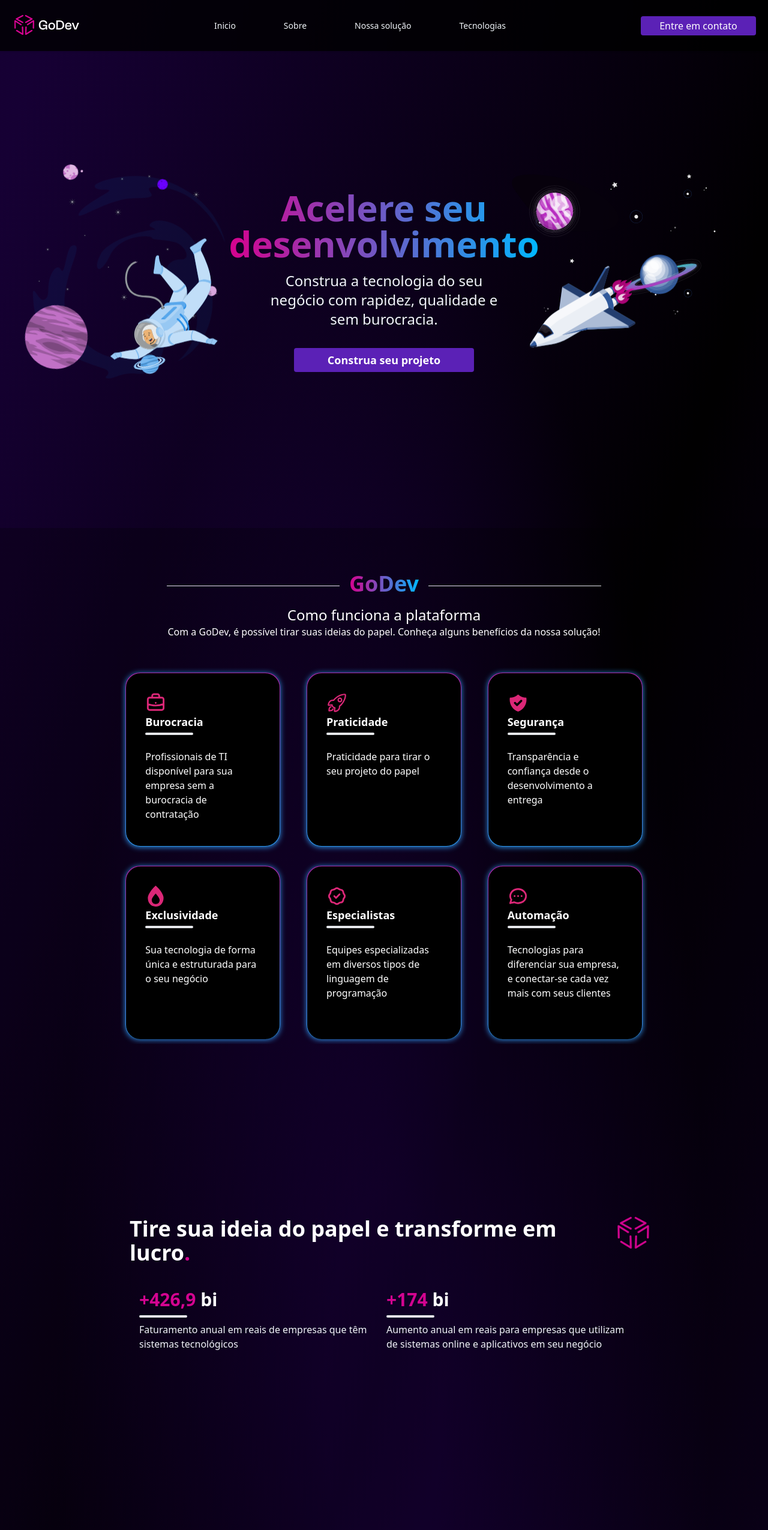
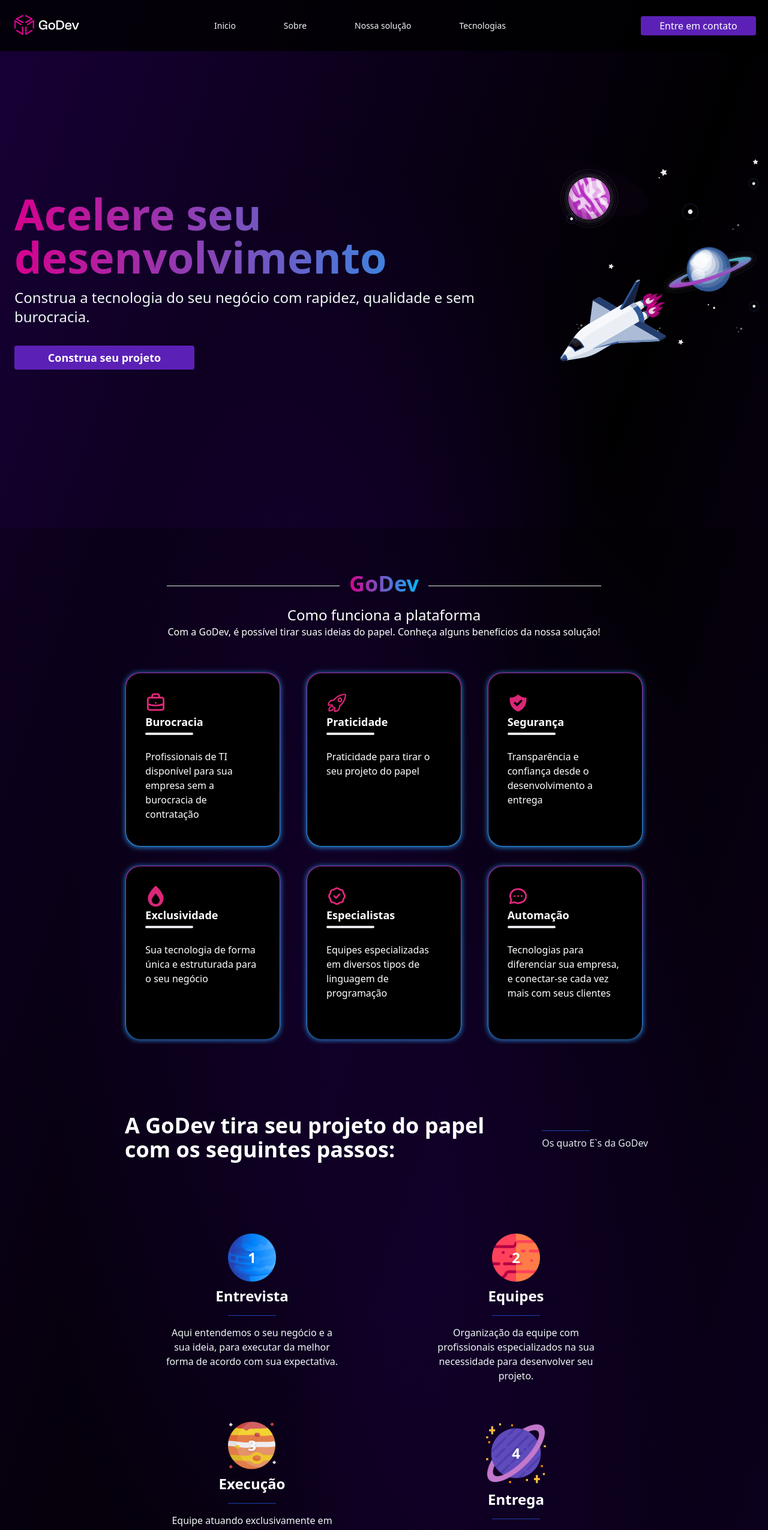
Before and after one commit to GuilhermeSegattoo/inforGerencial-landpage, a Next.js app: page / in a window 1280 px wide. Shown: the top 2550 px of the page at 60% size. Built offline with nearby package versions, Linux system fonts and the light colour scheme.

Commit message:
Fix.Task#17/#19

```diff
--- a/components/home/calculadora/index.tsx
+++ /dev/null
@@ -1,49 +0,0 @@
-export const Calculadora = () => {
-    return (
-        <section className='py-10 flex flex-col w-full justify-center items-center'>
-            <div className='container mx-auto flex flex-col mt-10 max-w-2xl'>
-            <div className='flex justify-center lg:justify-start'>
-                <h3 className='text-white font-bold text-4xl'>Calculando orçamento<span className='text-[#D30490]'>.</span></h3>
-            </div>
-
-            <div className='px-10 my-16 grid grid-cols-1 lg:grid-cols-2'>
-                <div className='flex items-center gap-10 flex-col lg:flex-row'>
-                <div className='text-white'>
-                    <h2 className='font-bold text-3xl'>R$ 0,00 /hora</h2>
-                    <span>O valor por hora</span>
-                </div>
-                <div className='w-44 h-0.5 lg:w-0.5 rounded lg:h-44 bg-blue-600 mb-10 lg:mb-0'></div>
-                </div>
-
-                <div>
-                <form className="flex flex-col gap-10">
-                    <div className='px-5'>
-                    <div className='flex items-end'>
-                        <input type="number" className='text-xl text-white bg-black/5 border-[#D30490] rounded-l-lg w-24 border-2 p-3' />
-                        <label className='flex bg-[#D30490] justify-center text-base text-white font-semibold px-2 py-4 lg:px-2 whitespace-nowrap rounded-r w-full'>Quantidade de membros</label>
-                    </div>
-                    <span className='text-xs text-slate-200'>Quantos membros são necessários para o projeto?</span>
-                    </div>
-                    <div className='px-5'>
-                    <div className='flex items-end'>
-                        <input type="number" className='text-xl text-white bg-black/5 border-[#D30490] rounded-l-lg w-24 border-2 p-3' />
-                        <label className='bg-[#D30490] text-base text-white font-semibold p-4 whitespace-nowrap rounded-r w-full'>Duração do projeto</label>
-                    </div>
-
-                    <span className='text-xs text-slate-200'>Quantos meses precisa para o projeto ser feito?</span>
-                    </div>
-                    <div className='px-5'>
-                    <div className='flex items-end full'>
-                        <input type="number" className='text-xl text-white bg-black/5 border-[#D30490] rounded-l-lg w-40 border-2 p-3' />
-                        <label className='bg-[#D30490] text-base text-white font-semibold p-4 whitespace-nowrap rounded-r w-full'>Tecnologias</label>
-                    </div>
-
-                    <span className='text-xs text-slate-200'>Quais tecnologias serão usadas no projeto?</span>
-                    </div>
-                </form>
-                </div>
-            </div>
-            </div>
-        </section>
-    )
-}
--- a/components/home/contato/index.tsx
+++ b/components/home/contato/index.tsx
@@ -3,7 +3,7 @@ import { Button } from "../../utils/button"
 export const Contato = () => {
     return (
         <section id="contato" className='flex lg:h-screen justify-center items-center'>
-            <div className='grid grid-cols-1 lg:grid-cols-2 max-w-4xl'>
+            <div className='grid grid-cols-1 lg:grid-cols-2 max-w-4xl mt-2' >
                 <div className='flex flex-col items-center gap-4'>
                     <h2 className='text-white text-3xl font-bold'>Agendar uma demo.</h2>
                     <span className='text-white text-center px-4'>Preencha o formulário abaixo e entre em contato com o nosso time comercial.</span>
--- a/components/home/inicio/index.tsx
+++ b/components/home/inicio/index.tsx
@@ -2,30 +2,24 @@ import { Button } from "../../utils/button"
 
 export const Inicio = () => {
     return (
-        <section id="inicio" role="contentinfo" aria-labelledby='inicio' className='grid cel:grid-cols-1 tab:grid-cols-1 lap:grid-cols-3 pt-16 pb-16 mx-auto my-10 items-center justify-center lg:h-screen'>
-            <div className='flex cel:w-48 tab:w-48 lap:w-auto xl:w-auto cel:mx-auto'>
-                <div className='relative h-[300px] w-[300px]'>
-                    <img className='absolute bottom-0 right-0 z-30 floating' width={180} src='./assets/astroneer/astroneer.svg' alt='astronauta' />
-                    <img className='absolute top-0 left-0 z-20 spin' width={300} src='./assets/astroneer/planets.svg' alt='planetas' />
-                    <img className='absolute top-0 left-0 z-10 spin' width={300} src='./assets/astroneer/smoke.svg' alt='fumaça' />
-                    <img className='absolute top-0 left-0 z-0 pulse' width={300} src='./assets/astroneer/stars.svg' alt='estrelas' />
-                </div>
-            </div>
-            <div className='text-white text-center items-center flex flex-col z-50'>
-                <div className='text-6xl cel:text-4xl cel:mt-14 tab:text-5xl lap:text-6xl bg-textGradient bg-clip-text text-transparent font-bold mt-28'>
+        <section id="inicio" role="contentinfo" aria-labelledby='inicio' className='flex pt-16 pb-16 mx-6 my-10 w-screen items-center justify-around lg:h-screen'>
+
+            <div className='grid grid-cols-1 text-white tab:text-start cel:text-center items-center flex-wrap justify-center z-50'>
+                <div className='cel:text-4xl cel:mt-14 tab:text-4xl lap:text-5xl desk:text-7xl bg-textGradient bg-clip-text text-transparent font-bold mt-28'>
                     <h1>Acelere seu <br /> desenvolvimento</h1>
                 </div>
-                <p className='text-2xl cel:text-lg tab:text-xl lap:text-2xl mt-4 px-2 text-slate-100'>
+
+                <p className='cel:text-lg tab:text-lg lap:text-xl desk:text-2xl mt-4 text-slate-100'>
                     Construa a tecnologia do seu negócio com rapidez, qualidade e sem burocracia.
                 </p>
-                <div className='mt-8'>
+                <div className='mt-8 flex cel:justify-center tab:justify-start'>
                     <Button onClick={() => { }} appendClassName='w-[300px] h-10' >
                         <span className='text-lg text-white font-bold'>Construa seu projeto</span>
                     </Button>
                 </div>
             </div>
-            <div className='flex cel:hidden tab:hidden lap:inline-block xl:inline-block justify-center lap:w-auto'>
-                <div className='relative h-[300px] w-[300px]'>
+            <div className='flex cel:hidden tab:hidden lap:inline-block xl:inline-block lap:w-auto'>
+                <div className='relative h-[350px] w-[400px]'>
                     <img className='absolute bottom-5 left-0 z-50 floating w-44 ' src='./assets/rocket/rocketWithFire.svg' alt='foguete' />
                     <img className='absolute top-10 left-5 z-30 spin' src='./assets/rocket/planets.svg' alt='planeta' />
                     <img className='absolute top-0 left-10 z-20 pulse ' style={{ animationDelay: "5s" }} src='./assets/rocket/starts1.svg' alt='estrela' />
--- a/components/home/mercado/index.tsx
+++ /dev/null
@@ -1,24 +0,0 @@
-export const Mercado = () => {
-    return (
-        <section className=' bg-black/25 flex flex-col h-screen justify-center items-center'>
-            <div className='container mx-auto flex flex-col max-w-4xl'>
-                <div className='flex text-center lg:text-start'>
-                    <p className='text-white font-bold text-4xl px-6'>Tire sua ideia do papel e transforme em lucro<span className='text-[#D30490]'>.</span></p>
-                    <img className='hidden sm:hidden lg:block top-0 right-0 h-14' src='assets/icon.png' alt='icone da godev' />
-                </div>
-                <div className='p-10 grid grid-cols-1 lg:grid-cols-2 gap-2'>
-                    <div className='flex flex-col gap-2'>
-                        <span className='font-bold text-[#D30490] text-3xl'>+426,9 <span className='text-white'>bi</span></span>
-                        <hr className="w-20 border-2 rounded bg-white"/>
-                        <p className='text-slate-100'>Faturamento anual em reais de empresas que têm sistemas tecnológicos</p>
-                    </div>
-                    <div className='flex flex-col gap-2'>
-                        <span className='font-bold text-[#D30490] text-3xl'>+174 <span className='text-white'>bi</span></span>
-                        <hr className="w-20 border-2 rounded bg-white" />
-                        <p className='text-slate-100'>Aumento anual em reais para empresas que utilizam de sistemas online e aplicativos em seu negócio</p>
-                    </div>
-                </div>
-            </div>
-        </section>
-    )
-}
--- a/components/home/solucao/index.tsx
+++ b/components/home/solucao/index.tsx
@@ -1,6 +1,6 @@
 export const Solucao = () => {
     return (
-        <section id="solucao" className=' bg-black/25 flex flex-col justify-center items-center mb-10'>
+        <section id="solucao" className=' bg-black/25 flex flex-col justify-center items-center mb-1'>
             <div className='container mx-auto flex flex-col mt-20 max-w-4xl '>
                 <div className='flex text-center lg:text-start flex-col lg:flex-row items-center'>
                     <h2 className='text-white font-bold text-4xl p-4'>A GoDev tira seu projeto do papel com os seguintes passos:</h2>
--- a/components/utils/template/footer/index.tsx
+++ b/components/utils/template/footer/index.tsx
@@ -4,8 +4,8 @@ import { RiCopyrightFill } from 'react-icons/ri'
 
 export const Footer = () => {
     return(
-        <footer className='bg-black min-h-[200px] py-10 px-4 sm:px-2'>
-            <div className='container mx-auto justify-center sm:justify-between'>
+        <footer className='bg-black min-h-[200px] py-8 px-4 sm:px-2'>
+            <div className='container mx-auto sm:justify-between'>
                 <div className='grid grid-cols-1 lg:grid-cols-3 gap-y-5'>
                     <div className='w-32'>
                         <img src='assets/logo.svg' alt='logo da godev' />
--- a/pages/index.tsx
+++ b/pages/index.tsx
@@ -5,7 +5,6 @@ import { Sobre } from '../components/home/sobre';
 import { Solucao } from '../components/home/solucao';
 import { Contato } from '../components/home/contato';
 import { Template } from '../components/utils/template';
-import { Mercado } from '../components/home/mercado';
 
 const Home: NextPage = () => {
     return (
@@ -13,9 +12,7 @@ const Home: NextPage = () => {
             {/* Secctions da landpage */}
             <Inicio/>
             <Sobre/>
-            <Mercado/>
             <Solucao/>
-            {/* <Calculadora/>*/}
             <Contato/>
         </Template>
     )
```
